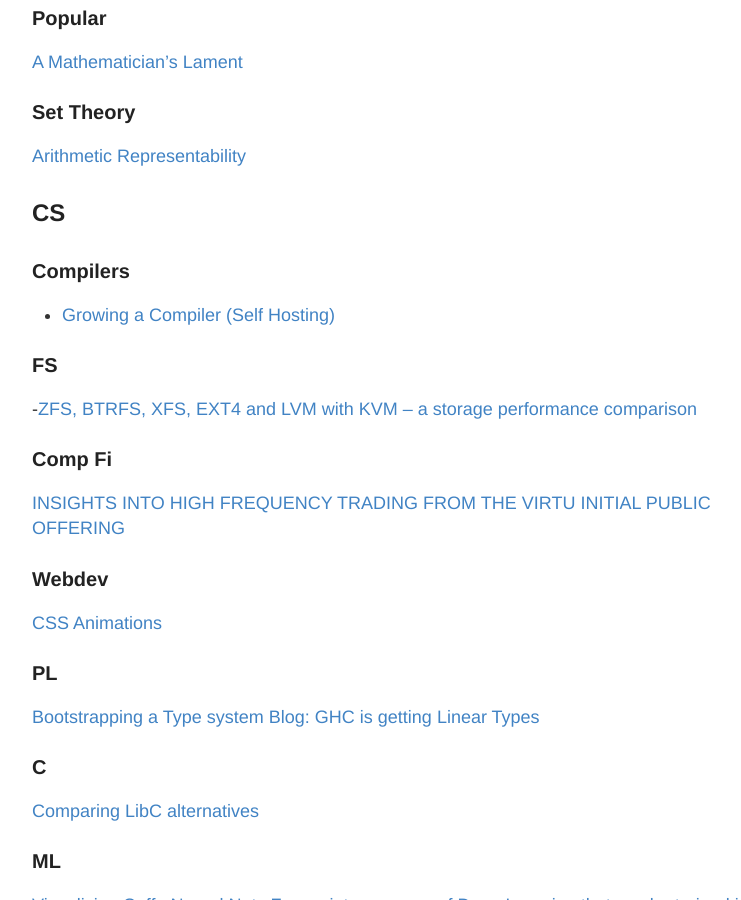
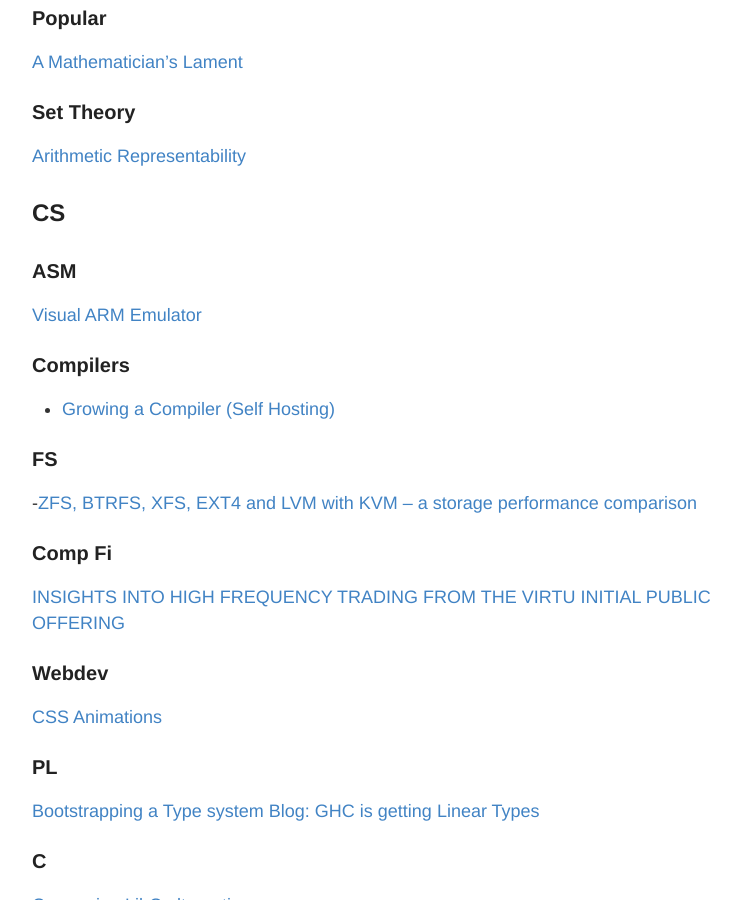
Before and after one commit to RONNCC/ronncc.github, a Jekyll site: the page built from _posts/2016-1-1-InterestingLinks.md, in a window 1280 px wide and 900 px high, scrolled down 701 px. Shown: the whole window, without its empty margins (248-989 px from the left). Built offline with Jekyll 4.4.1, drawn with Linux system fonts in a browser that asks for light colours; comment, search, counter and statistics services are not loaded.

Commit message:
Updated 2016-1-1-InterestingLinks.md

```diff
--- a/_posts/2016-1-1-InterestingLinks.md
+++ b/_posts/2016-1-1-InterestingLinks.md
@@ -34,6 +34,9 @@
 [Arithmetic Representability](http://www.cs.cornell.edu/courses/cs4860/2009sp/lec-22.pdf)
 
 ## CS
+
+### ASM
+[Visual ARM Emulator](https://salmanarif.bitbucket.io/visual/)
 
 ### Compilers
 - [Growing a Compiler (Self Hosting)](http://www.cs.dartmouth.edu/~mckeeman/cs48/mxcom/gem/html/GrowingCompiler.html)
```
